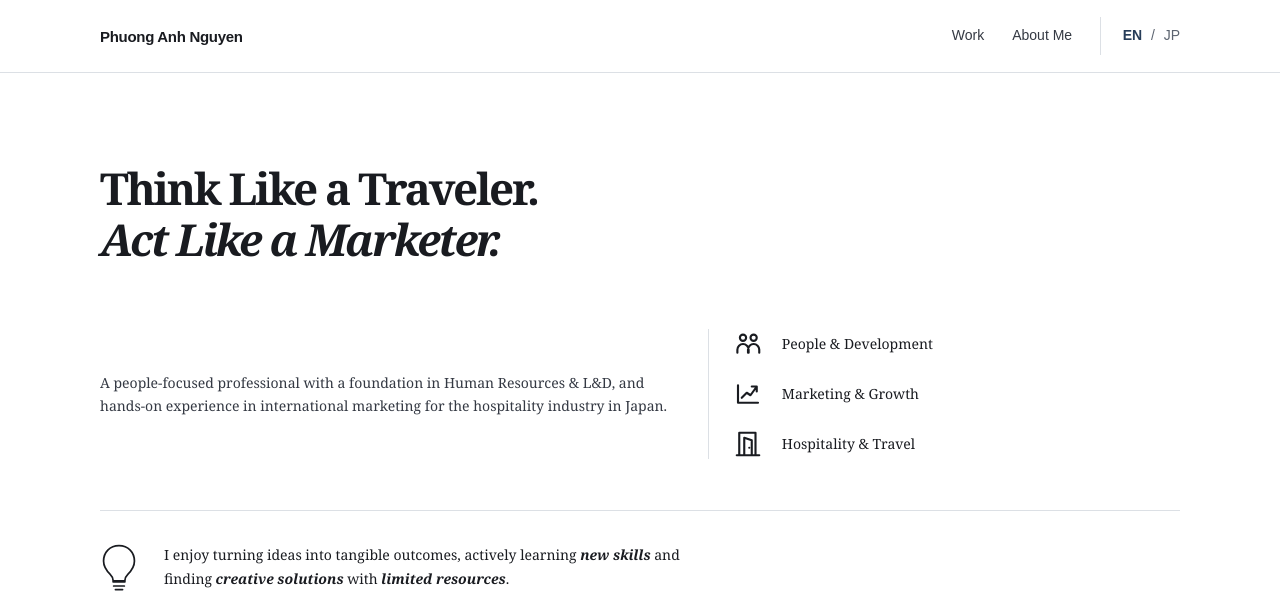
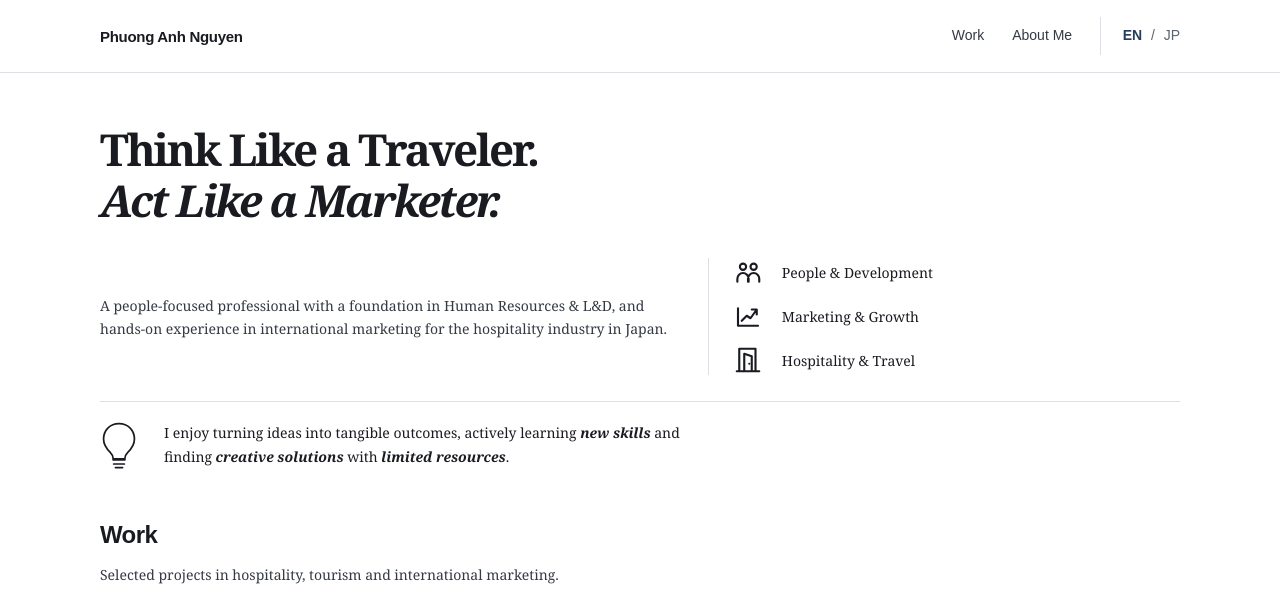
Before and after one commit to phuonganhngh/mkt, a Next.js app: page / in a window 1280 px wide. Shown: the top 611 px of the page. Built offline with nearby package versions, Linux system fonts and the light colour scheme; grey boxes are pictures that could not be loaded.

Commit message:
Compact editorial spacing across Home and page introductions

```diff
--- a/app/styles.css
+++ b/app/styles.css
@@ -758,3 +758,16 @@ html[lang="en"] .website-role-duty-copy {
   white-space: nowrap;
   font-size: clamp(9px, 2.5vw, .8125rem);
 }
+
+/* Compact editorial rhythm, preserving approved media layouts and typography. */
+@media (min-width: 721px) {
+  .home-intro.home-intro-editorial { padding-block: 3.2rem 1.5rem; }
+  .home-editorial-body { margin-top: 2rem; }
+  .home-editorial-focus { gap: .85rem; }
+  .home-intro-editorial .home-editorial-philosophy { margin-top: 1.6rem; padding-top: 1.2rem; }
+  .home-work { padding-block: 1.7rem 2.5rem; }
+  .page-intro { padding-block: 2.5rem 1.5rem; }
+  .case-intro { padding-bottom: 1.8rem; }
+  .case-return { padding-bottom: 1.8rem; }
+  .main-content { min-height: 0; }
+}
```
